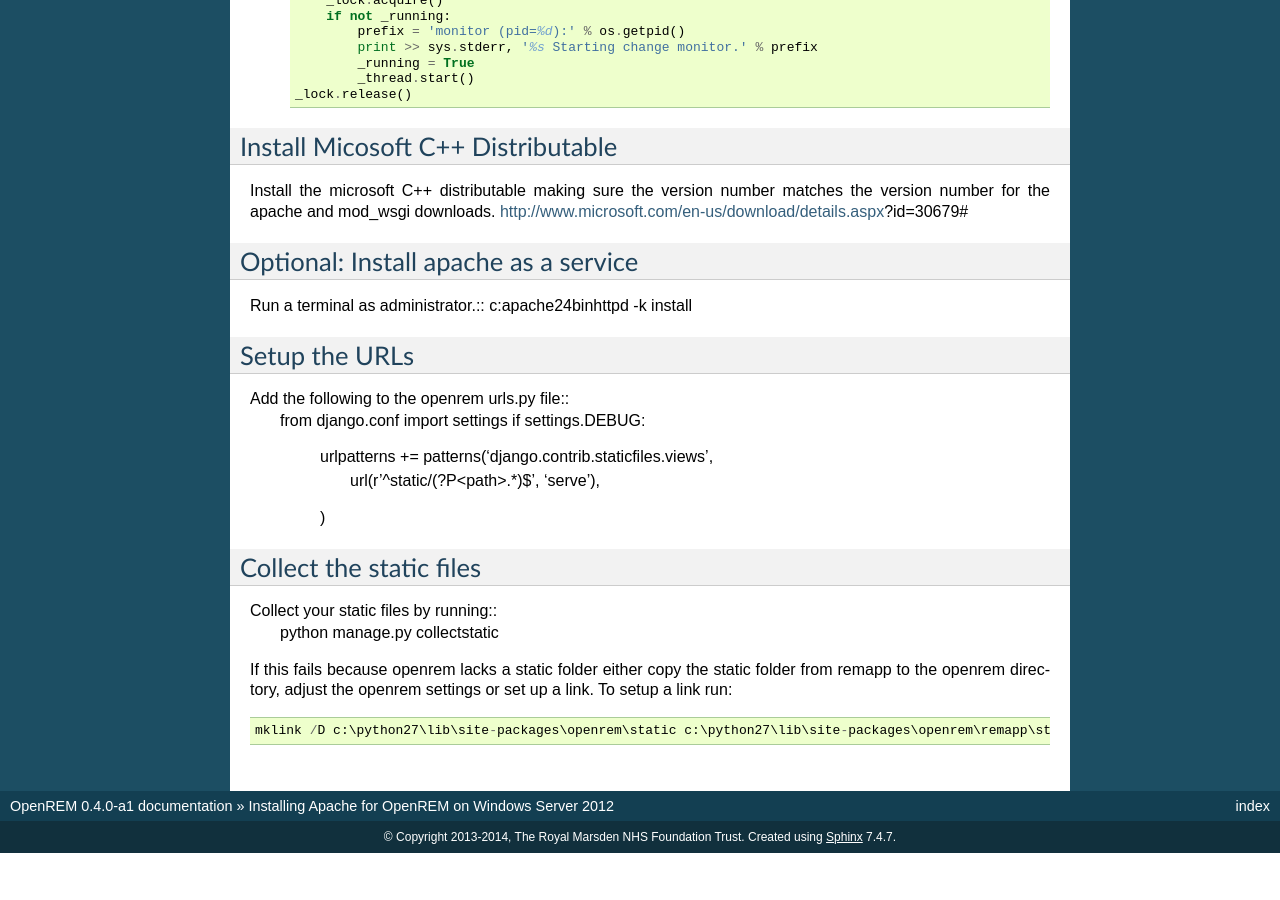
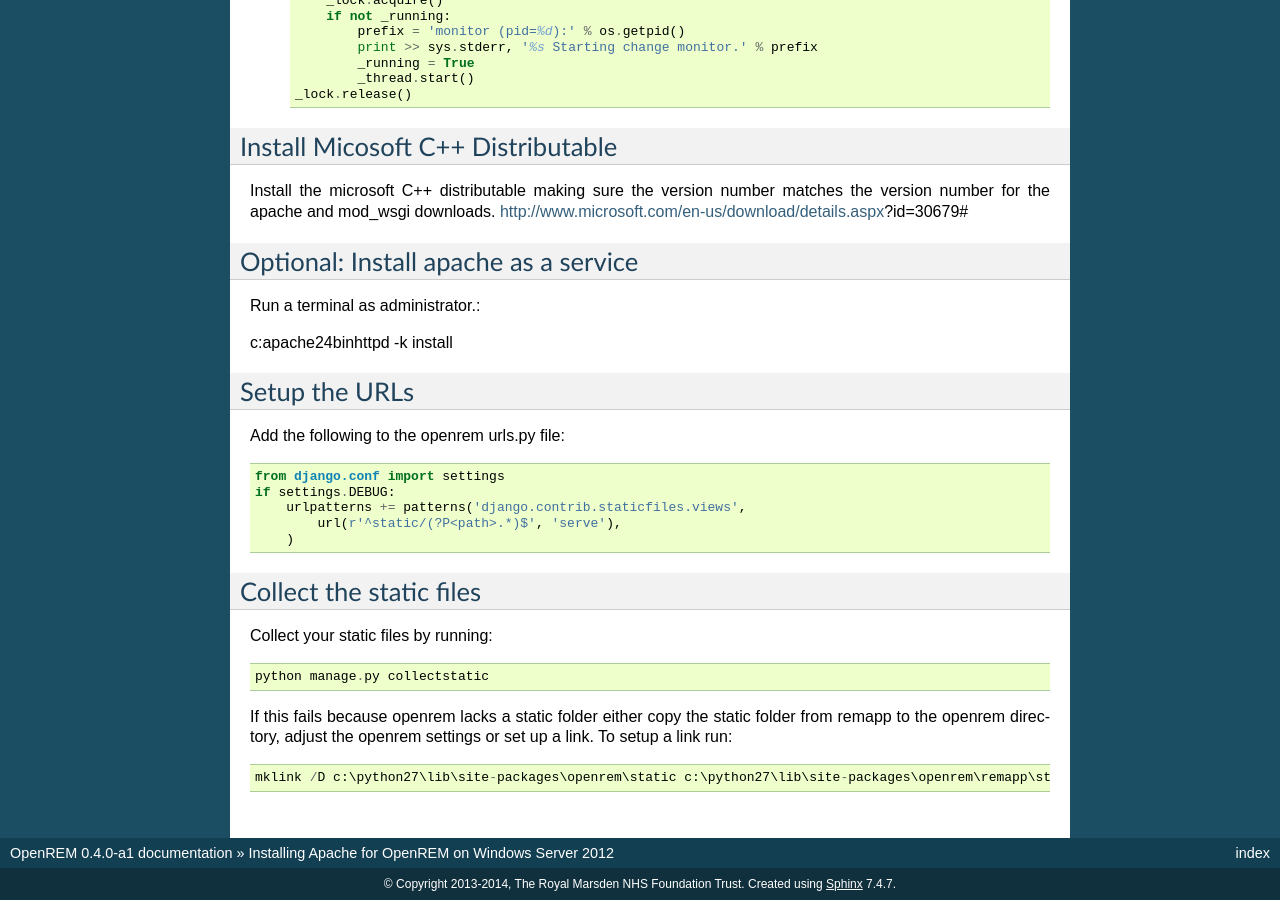
Before and after one commit to ckswilliams/modOpenREM, a Sphinx documentation site: the page built from docs/apache_on_windows.rst, in a window 1280 px wide and 900 px high, scrolled down 3381 px. Built offline with Sphinx 7.4.7, drawn with Linux system fonts in a browser that asks for light colours; before the commit the page ends 4234 px from its top, so only the background shows below that; some of the changed lines change nothing that is shown; some of the changed text lies outside the part shown.

Commit message:
Corrected formatting.

```diff
--- a/docs/apache_on_windows.rst
+++ b/docs/apache_on_windows.rst
@@ -20,7 +20,7 @@
 
 	LoadModule wsgi_module modules/mod_wsgi.so
 
-+ At the end of C:\apache24\confzhttpd.conf add the following::
++ At the end of C:\apache24\conf\httpd.conf add the following::
 
 	WSGIScriptAlias / "c:/Python27/Lib/site-packages/openrem/openrem/wsgi.py"
 	WSGIPythonPath "c:/Python27/Lib/site-packages/openrem"
@@ -215,6 +215,7 @@
 Optional: Install apache as a service
 =====================================
 Run a terminal as administrator.::
+
 c:\apache24\bin\httpd -k install
 
 
@@ -222,6 +223,7 @@
 ============================================================
 
 Add the following to the openrem urls.py file::
+
 	from django.conf import settings
 	if settings.DEBUG:
 	    urlpatterns += patterns('django.contrib.staticfiles.views',
@@ -232,8 +234,10 @@
 ===========================
 
 Collect your static files by running::
+
 	python manage.py collectstatic
 
 If this fails because openrem lacks a static folder either copy the static folder from remapp to the openrem directory, adjust the openrem settings or set up a link.
 To setup a link run::
+
 	mklink /D c:\python27\lib\site-packages\openrem\static c:\python27\lib\site-packages\openrem\remapp\static
```
